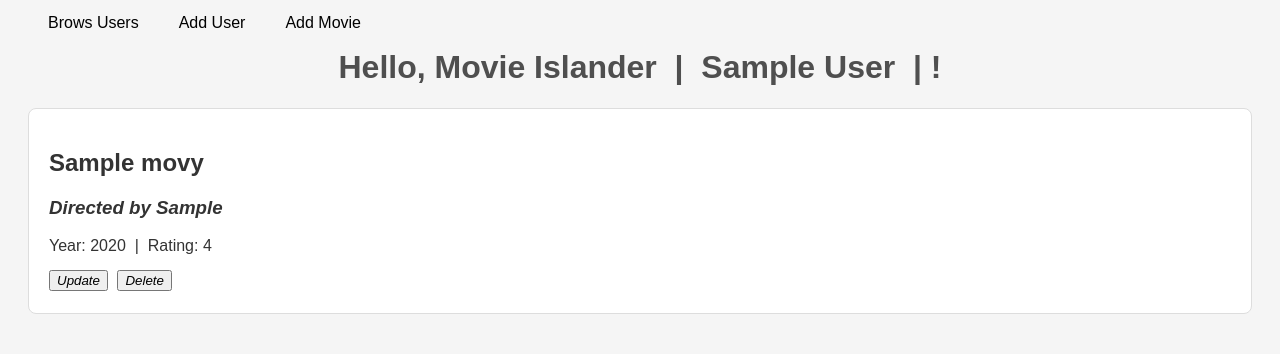
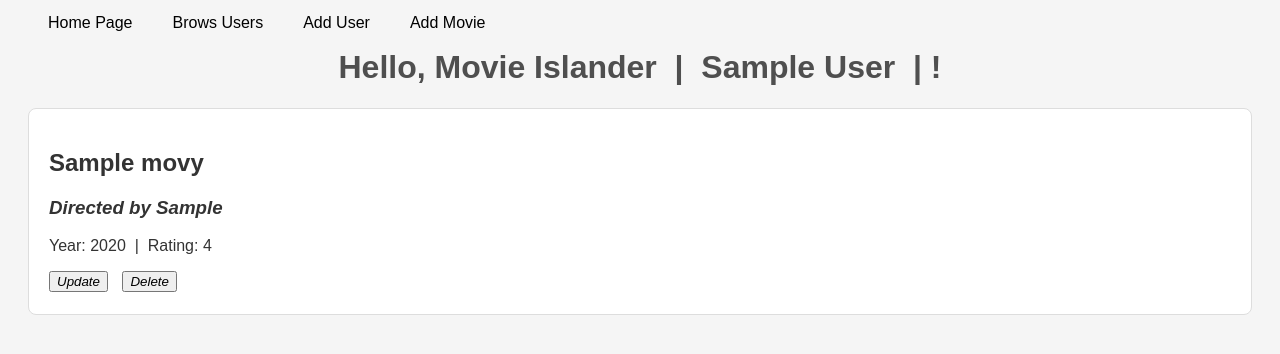
Before and after one commit to x-cean/movie_app, a Flask app: page /users/1 in a window 1280 px wide. Shown: the top 354 px of the page. Run offline with Flask 3, Linux system fonts and the light colour scheme; tables that the repository leaves empty hold one stand-in row (values such as "Sample post").

Commit message:
update list users, add home navbar to all html

```diff
--- a/static/style.css
+++ b/static/style.css
@@ -60,7 +60,7 @@ p {
 }
 
 button {
-    margin: 5px 5px 2px 0;
+    margin: 6px 10px 2px 0;
 }
 
 form {
--- a/templates/add_movie.html
+++ b/templates/add_movie.html
@@ -8,6 +8,7 @@
 </head>
 <body>
     <div class="navbar">
+        <a href="/">Home Page</a>
         <a href="/users">Brows Users</a>
         <a href="/add_user">Add User</a>
         <a href="/users/{{ user_id }}/add_movie">Add Movie</a>
--- a/templates/list_movies.html
+++ b/templates/list_movies.html
@@ -8,6 +8,7 @@
 </head>
 <body>
     <div class="navbar">
+        <a href="/">Home Page</a>
         <a href="/users">Brows Users</a>
         <a href="/add_user">Add User</a>
         <a href="/users/{{ user_id }}/add_movie">Add Movie</a>
@@ -26,7 +27,8 @@
     {% endwith %}
 
     {% for movie in movies %}
-    <div class="movies">
+    <ul class="movies">
+        <li>
         <h2>{{ movie.name }}</h2>
         <h3><em>Directed by {{ movie.director }}</em></h3>
         <p>Year: {{ movie.year }} &nbsp;|&nbsp; Rating: {{ movie.rating }}</p>
@@ -34,7 +36,8 @@
         <form action="/users/{{ user_id }}/delete_movie/{{ movie.id }}" method="POST" class="delete">
             <button type="submit"><em>Delete</em></button>
         </form>
-    </div>
+        </li>
+    </ul>
     {% endfor %}
 
 </body>
--- a/templates/update_movie.html
+++ b/templates/update_movie.html
@@ -8,6 +8,7 @@
 </head>
 <body>
     <div class="navbar">
+        <a href="/">Home Page</a>
         <a href="/users">Brows Users</a>
         <a href="/add_user">Add User</a>
         <a href="/users/{{ user_id }}/add_movie">Add Movie</a>
```
